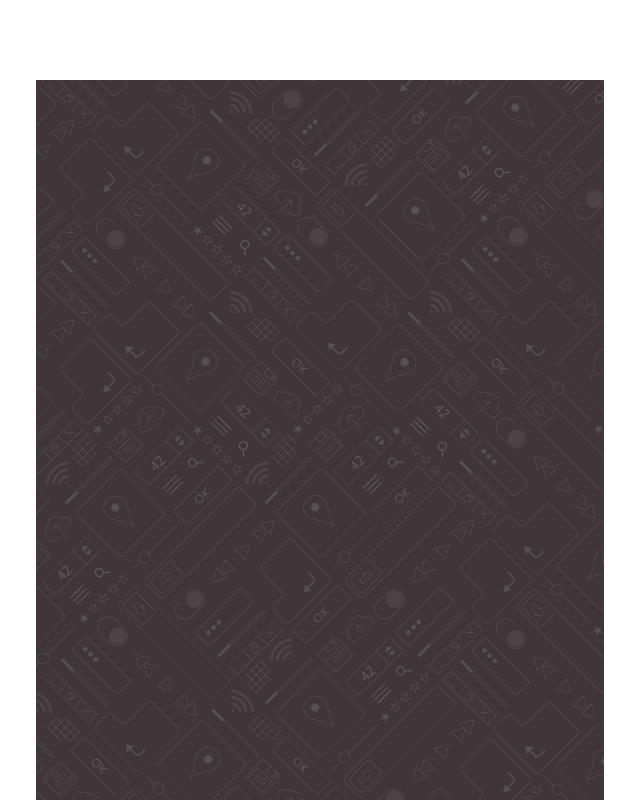
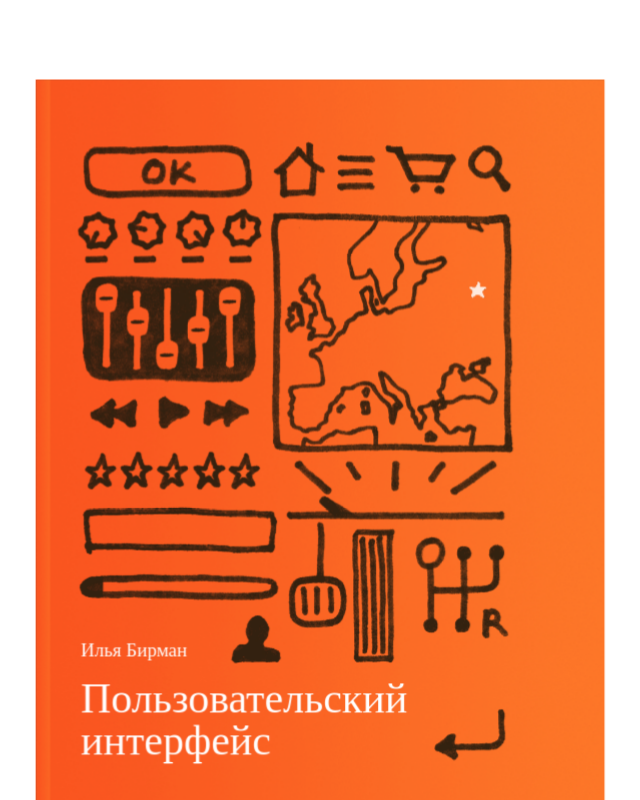
Before and after one commit to terales/artgorbunov-canvas-cover-poc, a website built with webpack: page index.html in a window 1280 px wide. Shown: the top 800 px of the page, without its empty margins (320-960 px from the left). Built offline with nearby package versions, Linux system fonts and the light colour scheme.

Commit message:
Fix changes

```diff
--- a/index.html
+++ b/index.html
@@ -4,9 +4,11 @@
 <link rel="stylesheet" href="style.css">
 
 <div class="cover">
-  <canvas class="face"></canvas>
-  <canvas class="leftendpaper"></canvas>
   <canvas class="rightendpaper"></canvas>
+  <div class="hardCover">
+    <canvas class="leftendpaper"></canvas>
+    <canvas class="face"></canvas>
+  </div>
 </div>
 
 <div class="bookWrapper">
--- a/js/Face.js
+++ b/js/Face.js
@@ -10,8 +10,6 @@ export default class Face {
     this.marginLeft = viewWidth / 2 - this.width / 2  // centered
     this.marginTop = this.height * 0.1
 
-    this.scaleX = this.setUpScaleX()
-
   /**
    * @todo #2/DEV Extract image loading into separate class.
    *  Images also loaded in the ./Endpaper.js
@@ -23,11 +21,9 @@ export default class Face {
   }
 
   render (scroll) {
-    //this.drawFullImage(this.frontImg)
-    //this.drawFullImage(this.faceImg)
-    //this.drawText()
-
-    this.drawFacePath(scroll)
+    this.drawFullImage(this.frontImg)
+    this.drawFullImage(this.faceImg)
+    this.drawText()
   }
 
   loadFront () {
@@ -59,32 +55,14 @@ export default class Face {
   }
 
   drawText () {
+    const marginLeft = Math.round(this.width * 0.08)
     this.context.fillStyle = '#fff'
 
     this.context.font = '19px serif';
-    this.context.fillText('Илья Бирман', 35, 470)
+    this.context.fillText('Илья Бирман', marginLeft, Math.round(this.height * 0.72))
 
     this.context.font = '42px serif';
-    this.context.fillText('Пользовательский', 33, 525)
-    this.context.fillText('интерфейс', 33, 565)
-  }
-
-  drawFacePath (scroll) {
-    this.context.beginPath()
-    this.context.moveTo(0, 0)
-    this.context.lineTo(this.width * scroll, 0)
-    this.context.lineTo(this.width * scroll, this.height)
-    this.context.lineTo(0, this.height)
-    this.context.closePath()
-    this.context.fill()
-  }
-
-  setUpScaleX () {
-    return new LogarithmicScale({
-      minPos: 1,
-      maxPos: 0,
-      minVal: this.width,
-      maxVal: 0.1
-    })
+    this.context.fillText('Пользовательский', marginLeft, Math.round(this.height * 0.79))
+    this.context.fillText('интерфейс', marginLeft, Math.round(this.height * 0.79) + 42)
   }
 }
--- /dev/null
+++ b/js/HardCover.js
@@ -0,0 +1,25 @@
+import LogarithmicScale from './LogarithmicScale'
+
+export default class HardCover {
+  constructor (element, { viewWidth, viewHeight, aspectRatio }) {
+    this.element = element
+    this.viewWidth = viewWidth
+    this.width = viewHeight * aspectRatio
+    this.leftScale = this.setUpLeftScale()
+  }
+
+  flip (scroll) {
+    const degree = (1 - scroll) * 180
+    const left = this.leftScale.value(scroll)
+    this.element.style = `transform: rotateY(-${degree}deg) translateX(${left}px) translateZ(5px);`
+  }
+
+  setUpLeftScale () {
+    return new LogarithmicScale({
+      minPos: 1,
+      maxPos: 0,
+      minVal: 0.1,
+      maxVal: this.viewWidth / 2
+    })
+  }
+}
--- a/js/_init.js
+++ b/js/_init.js
@@ -1,6 +1,7 @@
 import BookPosition from './BookPosition'
 import Face from './Face'
 import Endpaper from './Endpaper'
+import HardCover from './HardCover'
 
 const COVER_COLOR = '#fc5620'
 const ASPECT_RATIO = 0.71
@@ -10,8 +11,6 @@ init()
 function init () {
   const width = window.innerWidth
   const height = window.innerHeight
-
-  console.log(width, height)
 
   const canvases = document.querySelectorAll('.cover canvas')
   const contexts = {}
@@ -23,13 +22,14 @@ function init () {
 
   const options = {
     viewWidth: width,
-    viewHeight: window.innerHeight,
+    viewHeight: height,
     aspectRatio: ASPECT_RATIO
   }
 
   const bookPosition = new BookPosition(contexts, options)
   const face = new Face(contexts['face'], options)
   const endpaper = new Endpaper(contexts['rightendpaper'], options)
+  const hardCover = new HardCover(document.querySelector('.hardCover'), options)
 
   const enchancedRender = render.bind({
     contexts,
@@ -37,7 +37,8 @@ function init () {
     height,
     face,
     endpaper,
-    bookPosition
+    bookPosition,
+    hardCover
   })
 
   face.allAssetsLoaded.then(startRendering.bind(null, enchancedRender))
@@ -65,7 +66,8 @@ function render () {
   this.bookPosition.setTopLeftPosition(scroll)
 
   this.endpaper.render(scroll)
-  // this.face.render(scroll)
+  this.face.render(scroll)
+  this.hardCover.flip(scroll)
 }
 
 function clearCanvas (context, width, height) {
--- a/style.css
+++ b/style.css
@@ -1,7 +1,9 @@
 * { box-sizing: border-box; }
 
 html, body { margin: 0; padding: 0; }
-body { overflow-y: scroll; }
+body {
+  overflow-y: scroll;
+}
 
 p { margin-bottom: 0 }
 ul { margin-top: 0 }
@@ -12,6 +14,7 @@ ul { margin-top: 0 }
   display: block;
   width: 100%;
   height: 100vh;
+  perspective: 3500px;
 }
 
 .cover canvas {
@@ -22,6 +25,13 @@ ul { margin-top: 0 }
   height: 100%;
 }
 
+.hardCover {
+  position: absolute;
+  width: 100%;
+  height: 100%;
+  transform-origin: 36% top;
+}
+
 .bookWrapper {
   position: relative;
   margin-top: calc(100vh + 500px);
```
Also changed, not shown: 1 other file.
